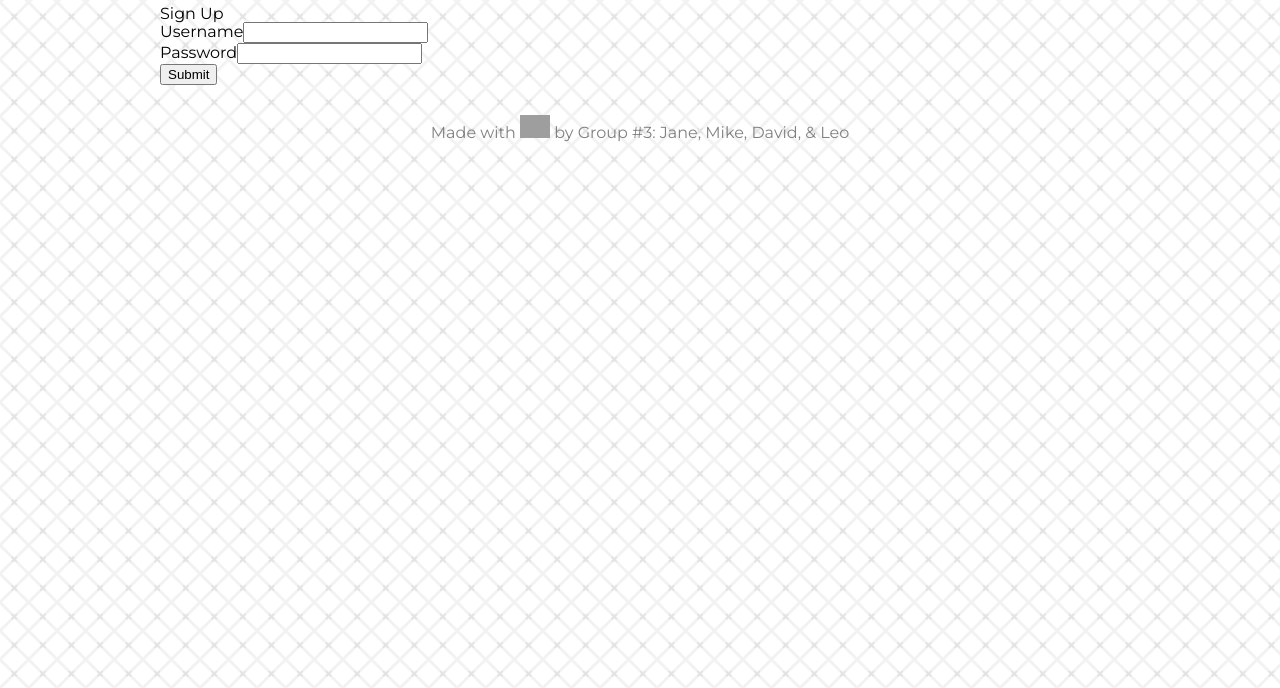
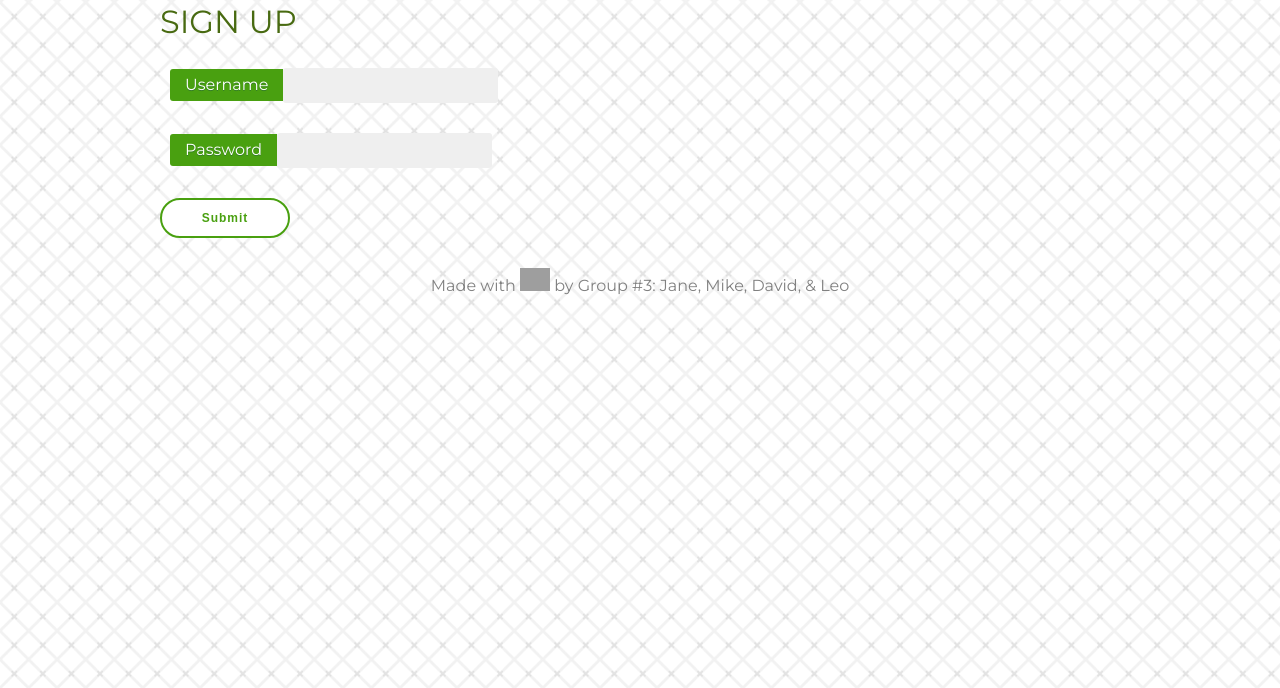
Before and after one commit to mikedichello/plot-master, a React app: page /#/signup in a window 1280 px wide. Shown: the part 112-800 px from the top of the page. Built offline with nearby package versions, Linux system fonts and the light colour scheme; grey boxes are pictures that could not be loaded.

Commit message:
signup and logout component styled

```diff
--- a/frontEndSrc/js/components/LogOut.js
+++ b/frontEndSrc/js/components/LogOut.js
@@ -1,21 +1,21 @@
-import React, { Component } from 'react'
+import React, { Component } from 'react';
 import axios from 'axios';
 
 class LogOut extends Component {
 	state = {
 		username: '',
 		password: '',
-    isLoggedIn: null
-  }
-  componentDidMount () {
-		if(localStorage.token) {
+		isLoggedIn: null,
+	};
+	componentDidMount() {
+		if (localStorage.token) {
 			this.setState({
-				isLoggedIn: true
-			})
+				isLoggedIn: true,
+			});
 		} else {
 			this.setState({
-				isLoggedIn: false
-			})
+				isLoggedIn: false,
+			});
 		}
 	}
 
@@ -23,22 +23,22 @@ handleLogOut = () => {
 		this.setState({
 			username: '',
 			password: '',
-		  isLoggedIn: false
-		})
-		localStorage.clear()
-    }
+			isLoggedIn: false,
+		});
+		localStorage.clear();
+	};
 
-  render () {
+	render() {
 		return (
-      <div>
-        <h2>Log Out</h2>
+			<div className="auth-container">
+				<h2 className="page-header">Log Out</h2>
 
 				<form onSubmit={this.handleLogOut}>
-          <input value='Log Out' type='submit' />
+					<input value="Log Out" type="submit" />
 				</form>
 			</div>
-    )
+		);
 	}
 }
 
-export default LogOut
+export default LogOut;
--- a/frontEndSrc/js/components/SignUpForm.js
+++ b/frontEndSrc/js/components/SignUpForm.js
@@ -1,62 +1,76 @@
-import React, { Component } from 'react'
+import React, { Component } from 'react';
 import axios from 'axios';
 
 class SignUpForm extends Component {
 	state = {
 		username: '',
 		password: '',
-    isLoggedIn: null
-  }
-  componentDidMount () {
-		if(localStorage.token) {
+		isLoggedIn: null,
+	};
+	componentDidMount() {
+		if (localStorage.token) {
 			this.setState({
-				isLoggedIn: true
-			})
+				isLoggedIn: true,
+			});
 		} else {
 			this.setState({
-				isLoggedIn: false
-			})
+				isLoggedIn: false,
+			});
 		}
 	}
-  handleInput = (e) => {
+	handleInput = e => {
 		this.setState({
-		  [e.target.name]: e.target.value
-		})
-	}
-  handleSignUp = (e) => {
-		e.preventDefault()
-		axios.post('/api/users/signup', {
+			[e.target.name]: e.target.value,
+		});
+	};
+	handleSignUp = e => {
+		e.preventDefault();
+		axios
+			.post('/api/users/signup', {
 				username: this.state.username,
-			password: this.state.password
+				password: this.state.password,
 			})
 			.then(response => {
 				localStorage.setItem('token', response.data.token);
 				this.setState({
-					isLoggedIn: true
+					isLoggedIn: true,
+				});
 			})
-			})
-			.catch(err => console.log(err))
-	  }
-  render () {
+			.catch(err => console.log(err));
+	};
+	render() {
 		return (
-      <div>
-        {this.state.isLoggedIn ? <div>howdy</div> :
-        <h2>Sign Up</h2>}
+			<div className="auth-container">
+				{this.state.isLoggedIn ? (
+					<div className="page-header">howdy</div>
+				) : (
+					<h2 className="page-header">Sign Up</h2>
+				)}
 				<form onSubmit={this.handleSignUp} method="POST">
-          <div>
-            <label htmlFor='username'>Username</label>
-            <input type='text' name='username' onChange={this.handleInput} />
-          </div>
+					<span>
+						<label htmlFor="username">Username</label>
+						<input
+							className="basic-slide"
+							type="text"
+							name="username"
+							onChange={this.handleInput}
+						/>
+					</span>
 
-          <div>
-            <label htmlFor='password'>Password</label>
-            <input type='text' name='password' onChange={this.handleInput} />
-          </div>
-          <input value='Submit' type='submit' />
+					<span>
+						<label htmlFor="password">Password</label>
+						<input
+							className="basic-slide"
+							type="text"
+							name="password"
+							onChange={this.handleInput}
+						/>
+					</span>
+					<input value="Submit" type="submit" />
 				</form>
 			</div>
-    )
+		);
 	}
 }
 
-export default SignUpForm
+export default SignUpForm;
```
Also changed, not shown: public/index.html (+1 -1 lines), 2 other files. Lines whose indentation alone changed are shown as unchanged.
